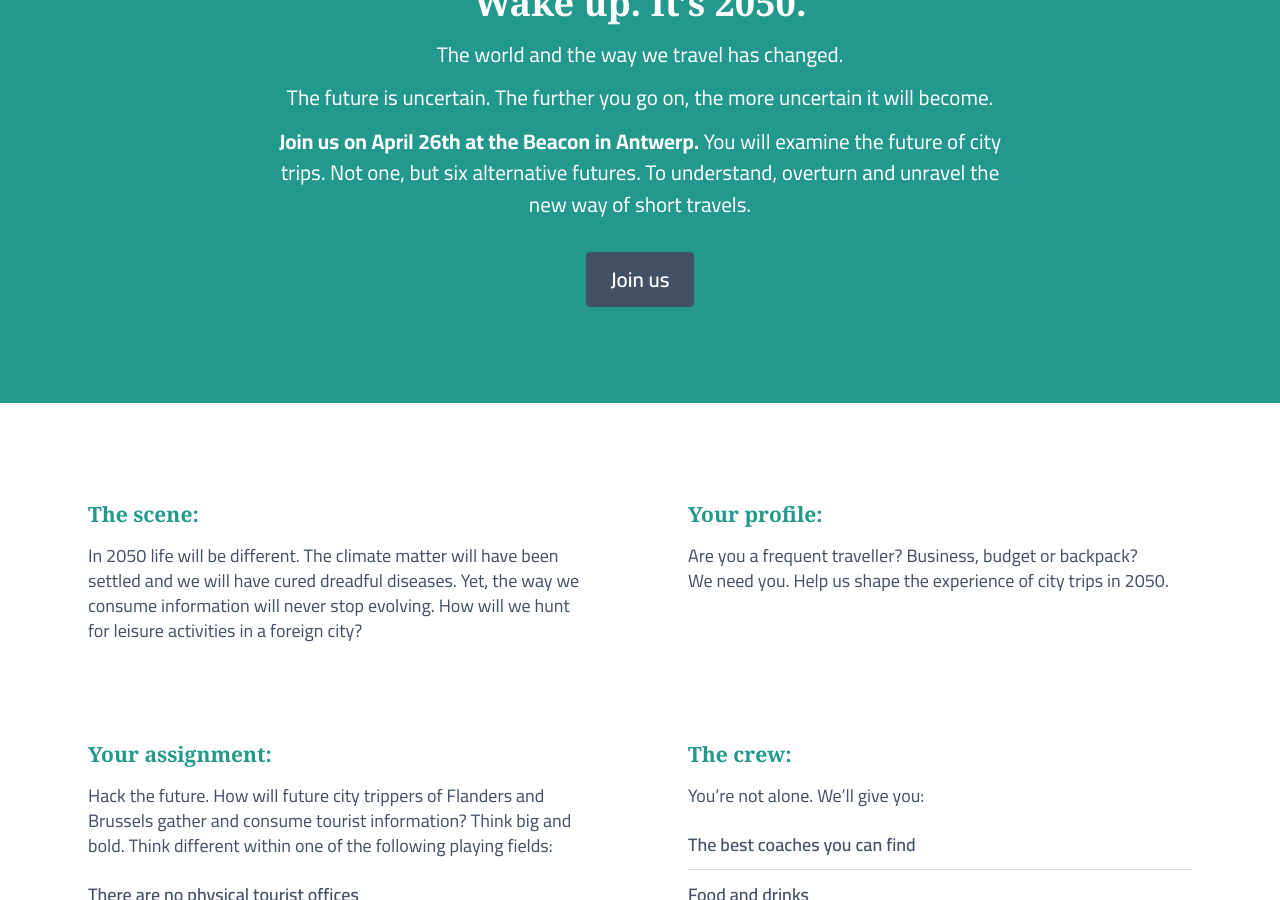
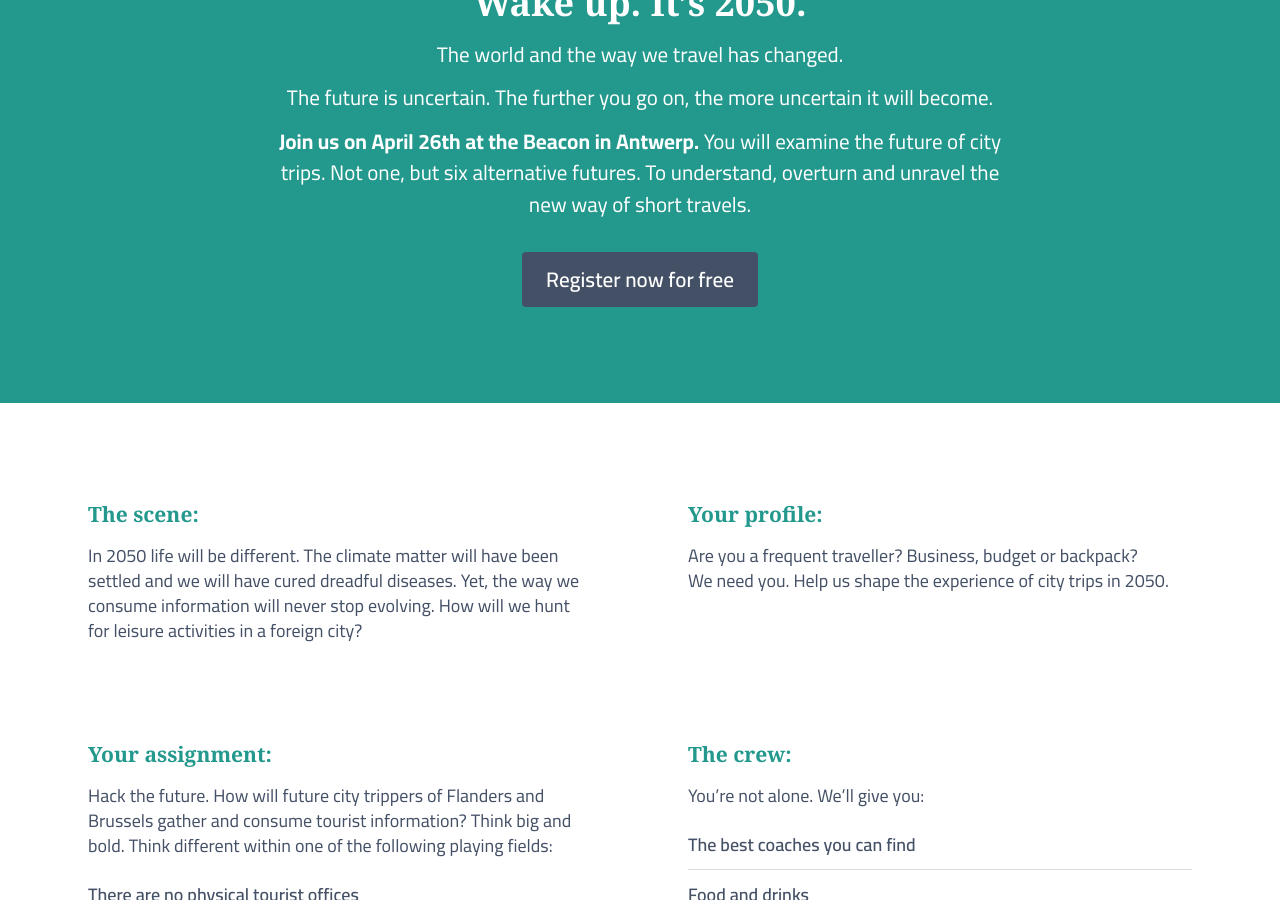
Before and after one commit to nerdlab-be/traveljam, a Jekyll site: the page built from _pages/index.markdown, in a window 1280 px wide and 900 px high, scrolled down 836 px. Built offline with Jekyll 4.4.1, drawn with Linux system fonts in a browser that asks for light colours.

Commit message:
Update CTA bovenaan

```diff
--- a/_pages/index.markdown
+++ b/_pages/index.markdown
@@ -14,7 +14,7 @@
   title: "Wake up. It’s 2050."
   para-one: "The world and the way we travel has changed. "
   para-two: "The future is uncertain. The further you go on, the more uncertain it will become."
-  para-three: "<strong>Join us on April 26th at the Beacon in Antwerp.</strong> You will examine the future of city trips. Not one, but six alternative futures. To understand, overturn and unravel the new way of short travels.<br> <br> <a href='/register' class='c-btn c-btn--primary'>Join us</a>"
+  para-three: "<strong>Join us on April 26th at the Beacon in Antwerp.</strong> You will examine the future of city trips. Not one, but six alternative futures. To understand, overturn and unravel the new way of short travels.<br> <br> <a href='/register' class='c-btn c-btn--primary'>Register now for free</a>"
   subtitle-one: "The scene:"
   subpara-one: "In 2050 life will be different. The climate matter will have been settled and we will have cured dreadful diseases. Yet, the way we consume information will never stop evolving. How will we hunt for leisure activities in a foreign city?"
   subtitle-two: "Your profile:"
```
